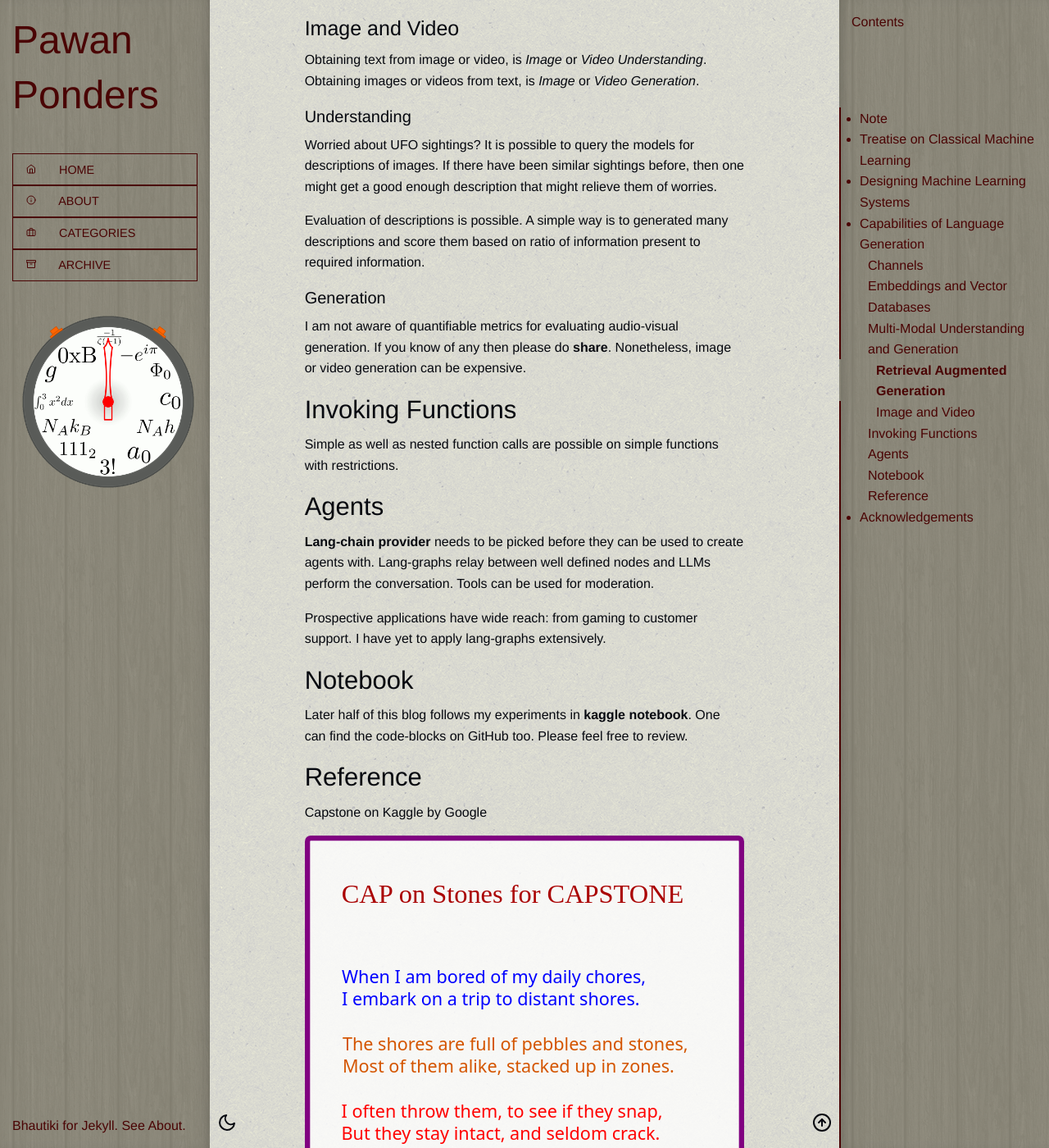
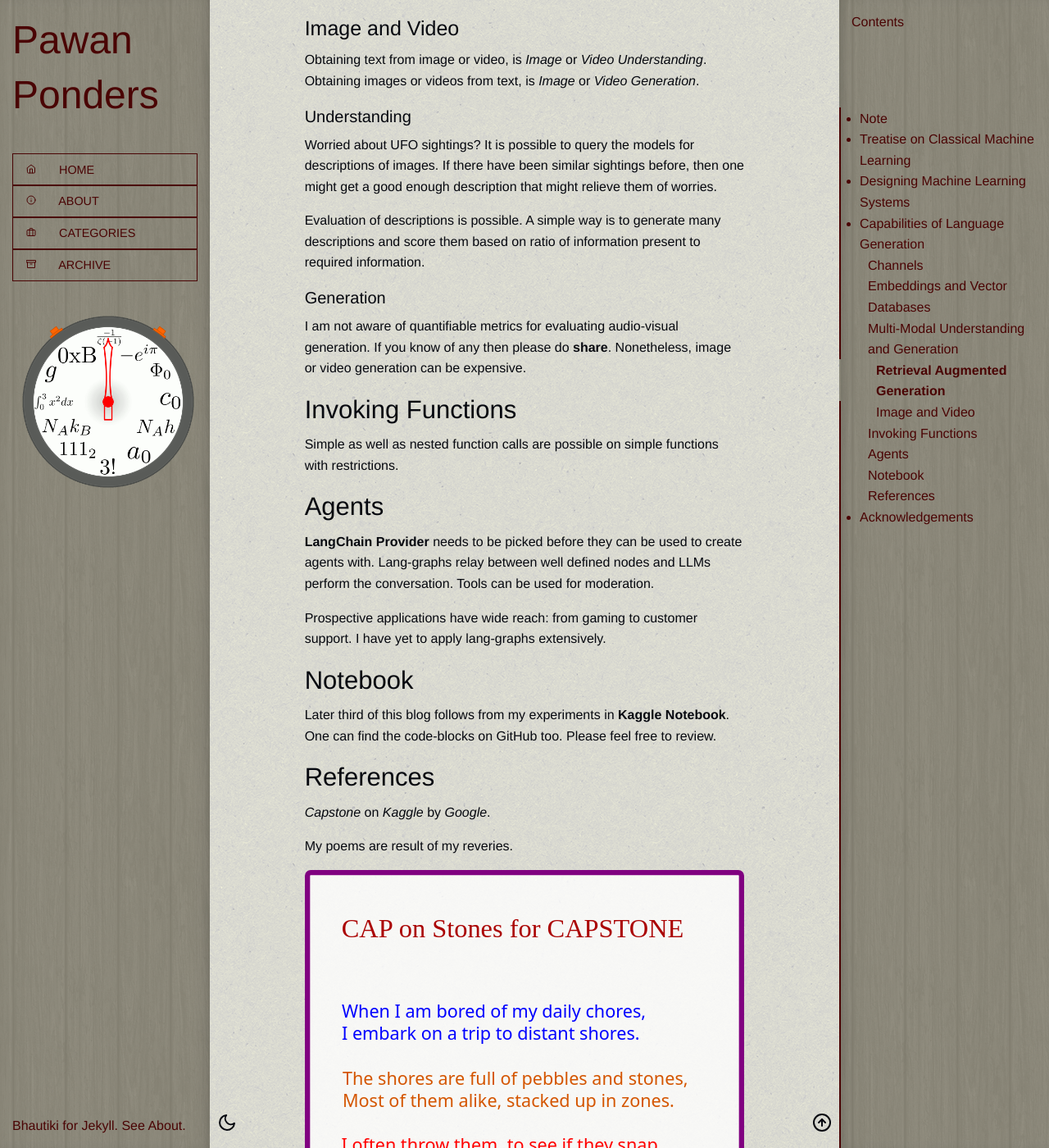
Before and after one commit to pawanmsr/pawanmsr.github.io, a Jekyll site: the page built from _posts/2025-04-11-classical-ml.markdown, in a window 1280 px wide and 1400 px high, scrolled down 8424 px. Shown: the whole window at 82% size. Built offline with Jekyll 4.4.1, drawn with Linux system fonts in a browser that asks for light colours; some of the changed text lies outside the part shown.

Commit message:
SnG (#39)

```diff
--- a/_pages/about.markdown
+++ b/_pages/about.markdown
@@ -3,7 +3,7 @@ layout: page
 title: About
 ---
 
-This is **not** exactly a portfolio website. This site acts as one of my happy places where I disperse some of my thoughts, learnings, projects and more. I usually write for people like me or younger.
+This is **not** exactly a portfolio website. This site acts as one of my happy places where I express some of my thoughts, and share my learnings, projects, books, hobbies and more. I usually write for people like me or younger.
 
 *I harbour slight social anxiety, which coupled with impassiveness gives people an impression of naivety. If anything seems even slightly offensive or puerile, then please consider it an attempt at humour.*
 
@@ -13,4 +13,4 @@ I built this site to enable me to share more of my math-heavy articles, while en
 
 ## Me
 
-[![vayu's typing test profile](https://www.keyhero.com/static//badges/1499/typing-test-449894.png)](http://keyhero.com/profile/vayu/?ba)
+[![vayu's typing test profile](https://www.keyhero.com/static//badges/1499/typing-test-449894.png)](http://keyhero.com/profile/vayu/?ba){:target="_blank"}
--- a/_posts/2025-04-11-classical-ml.markdown
+++ b/_posts/2025-04-11-classical-ml.markdown
@@ -221,7 +222,7 @@ Assume, $p_{token} = 0$ for those tokens that have positive probabilities, but n
 
 Cosine and dot product are elementary operations on vectors. Nearest neighbor and locality sensitive hashing are more advanced techniques for finding similarity or separation between vectors, although they may require lot of tweaking before being considered acceptable on metrics (IME).
 
-Of all the options to play with, such as **FAISS**, **ChromaDB** and **Pinecone**, I decided to use **Qdrant** due to familiarity. Most of them have *in memory* feature for quick implementation that are typical of notebooks.
+Of all the options to play with, such as *FAISS*, *ChromaDB* and *Pinecone*, I decided to use [Qdrant](https://qdrant.tech/){:target="_blank"} due to familiarity. Most of them have *in memory* feature for quick implementation that are typical of notebooks.
 
 Embeddings generated from generative models can be used for semantic similarity with results ranging from satisfactory to unequivocal depending upon the texts from which the embeddings were generated and the model used. I used the stanzas from the poem below as documents, and queried on all four of the stanzas with the embedding of the text: *CAP Theorem*. The last stanza had the highest (dot product) score - as was expected.
 
@@ -241,7 +242,7 @@ Obtaining text from image or video, is *Image* or *Video Understanding*. Obtaini
 
 Worried about UFO sightings? It is possible to query the models for descriptions of images. If there have been similar sightings before, then one might get a good enough description that might relieve them of worries.
 
-Evaluation of descriptions is possible. A simple way is to generated many descriptions and score them based on ratio of information present to required information.
+Evaluation of descriptions is possible. A simple way is to generate many descriptions and score them based on ratio of information present to required information.
 
 ##### Generation
 
@@ -253,17 +254,19 @@ Simple as well as nested function calls are possible on simple functions with re
 
 ### Agents
 
-[Lang-chain provider](https://python.langchain.com/docs/integrations/providers/) needs to be picked before they can be used to create agents with. Lang-graphs relay between well defined nodes and LLMs perform the conversation. Tools can be used for moderation.
+[LangChain Provider](https://python.langchain.com/docs/integrations/providers/){:target="_blank"} needs to be picked before they can be used to create agents with. Lang-graphs relay between well defined nodes and LLMs perform the conversation. Tools can be used for moderation.
 
 Prospective applications have wide reach: from gaming to customer support. I have yet to apply lang-graphs extensively.
 
 ### Notebook
 
-Later half of this blog follows my experiments in [kaggle notebook](https://www.kaggle.com/code/pawanmsr/capstone). One can find the code-blocks on GitHub too. Please feel free to review.
+Later third of this blog follows from my experiments in [Kaggle Notebook](https://www.kaggle.com/code/pawanmsr/capstone){:target="_blank"}. One can find the code-blocks on GitHub too. Please feel free to review.
 
-### Reference
+### References
 
-Capstone on Kaggle by Google
+*Capstone* on *Kaggle* by *Google*.
+
+My poems are result of my reveries.
 
 ![CAP on Stones](/assets/img/posts/cap.svg)
 
```
Also changed, not shown: other parts of _posts/2025-04-11-classical-ml.markdown (+2 -1 lines).
